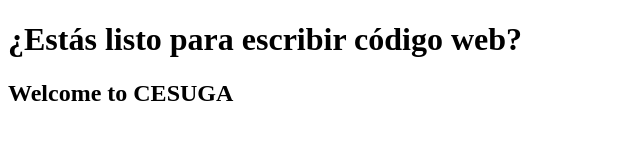
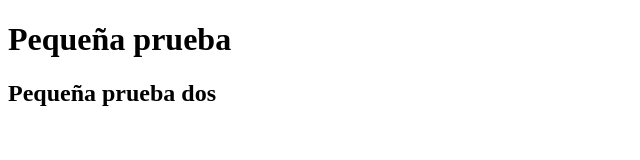
Before and after one commit to MGFgom/Test_web, a plain HTML site: page index.html in a window 1280 px wide. Shown: the whole page, without its empty margins (0-640 px from the left). Drawn offline with Linux system fonts and the light colour scheme.

Commit message:
SECONDARY COMMIT

```diff
--- a/index.html
+++ b/index.html
@@ -4,7 +4,7 @@
 
   </head>
   <body>
-    <h1>¿Estás listo para escribir código web?</h1>
-    <h2>Welcome to CESUGA</h2>
+    <h1>Pequeña prueba</h1>
+    <h2>Pequeña prueba dos</h2>
   </body>
 </html>
```
